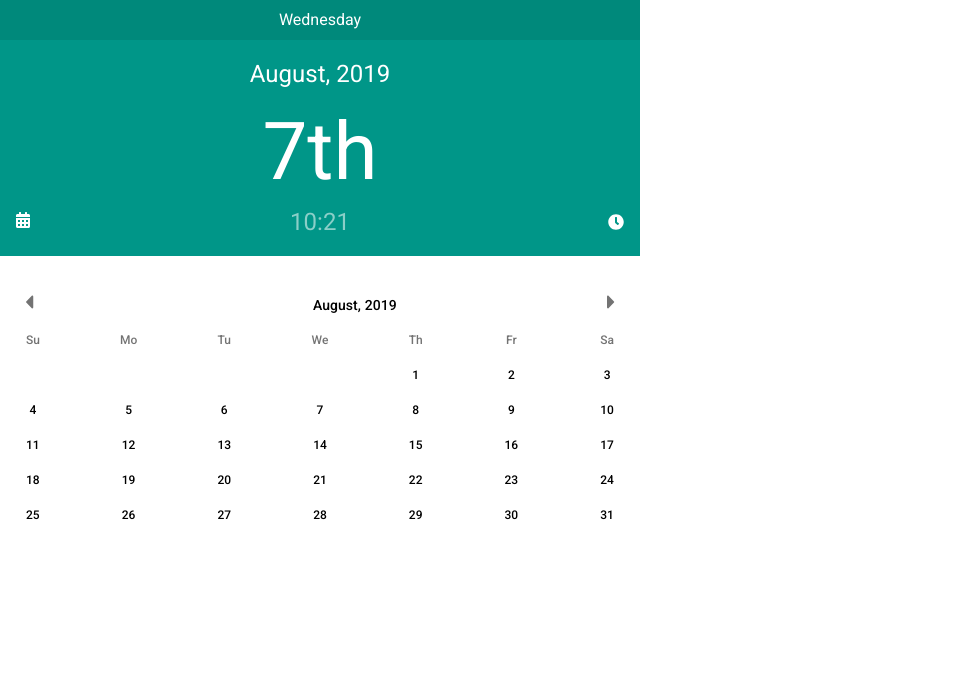
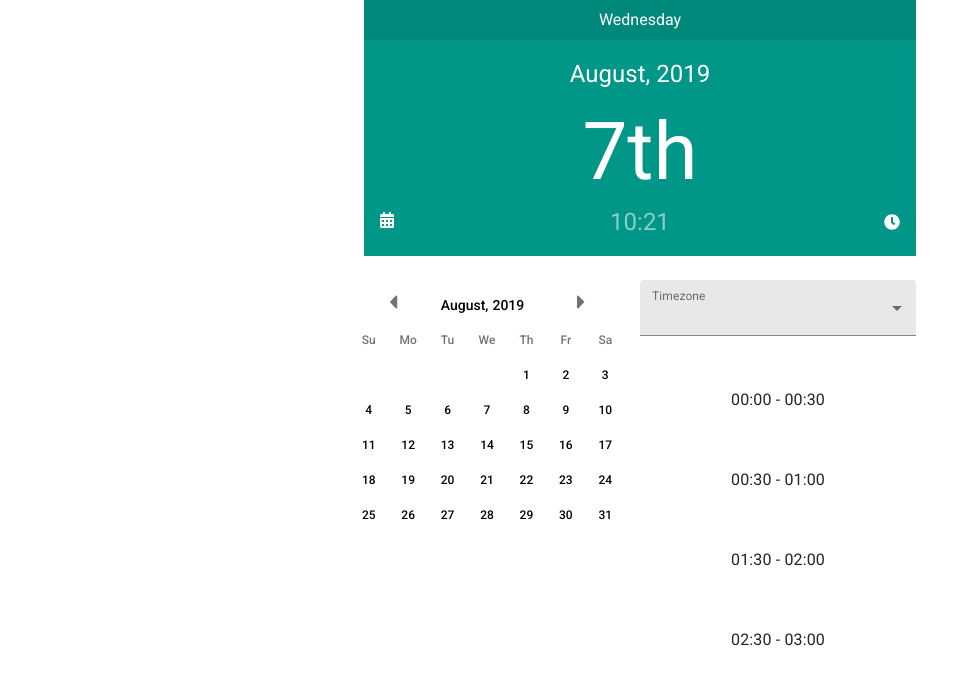
Before and after one commit to wendy-hopla/hopla-calendar-test, a React (Create React App) app: page / in a window 1280 px wide. Shown: the top 684 px of the page, without its empty margins (0-979 px from the left). Built offline with nearby package versions, Linux system fonts and the light colour scheme.

Commit message:
update based from feedback

```diff
--- a/src/component/calendar/Calendar.jsx
+++ b/src/component/calendar/Calendar.jsx
@@ -11,7 +11,15 @@ import CalendarStep from "./CalendarStep";
 import PropTypes from "prop-types";
 import { withStyles } from "@material-ui/core/styles";
 import Select from "@material-ui/core/Select";
-
+import Container from "@material-ui/core/Container";
+//Material UI
+import FilledInput from "@material-ui/core/FilledInput";
+import InputLabel from "@material-ui/core/InputLabel";
+import FormControl from "@material-ui/core/FormControl";
+import List from "@material-ui/core/List";
+import ListItem from "@material-ui/core/ListItem";
+import ListItemText from "@material-ui/core/ListItemText";
+import { Scrollbars } from "react-custom-scrollbars";
 //Bootstrap Grid
 import { Row } from "react-bootstrap";
 import { Col } from "react-bootstrap";
@@ -65,7 +73,36 @@ class Calendar extends Component {
     displayForm: false,
     formContainer: null,
     shown: true,
-    timeShown: true
+    timeShown: true,
+    selectedTimezone: null,
+    timeZone: momentTZ.tz.names(),
+    hourList: [
+      "00:00 - 00:30",
+      "00:30 - 01:00",
+      "01:30 - 02:00",
+      "02:30 - 03:00",
+      "03:30 - 04:00",
+      "04:30 - 05:00",
+      "05:30 - 06:00",
+      "06:30 - 07:00",
+      "07:30 - 08:00",
+      "08:30 - 09:00",
+      "09:30 - 10:00",
+      "10:30 - 11:00",
+      "11:30 - 12:00",
+      "12:30 - 13:00",
+      "13:30 - 14:00",
+      "14:30 - 15:00",
+      "15:30 - 16:00",
+      "16:30 - 17:00",
+      "17:30 - 18:00",
+      "18:30 - 19:00",
+      "19:30 - 20:00",
+      "20:30 - 21:00",
+      "21:30 - 22:00",
+      "22:30 - 23:00",
+      "23:30 - 24:00"
+    ]
   };
 
   renderShowCurrentDay() {
@@ -365,7 +402,7 @@ class Calendar extends Component {
           <span
             onClick={e => {
               this.onDayClick(e, d);
-              this.continue();
+              // this.continue();
             }}
           >
             {d}
@@ -404,7 +441,8 @@ class Calendar extends Component {
     }
 
     return (
-      <section className="body-section">
+      // <section className="body-section">
+      <Container maxWidth="sm">
         {timeSelections}
         <div className="top-header">{this.renderShowCurrentDay()}</div>
         <div className="cover-header">
@@ -437,7 +475,7 @@ class Calendar extends Component {
           </Row>
         </div>
         <Row className="desktop-view">
-          <div className="calendar-column" style={shown}>
+          <Col className="calendar-column" style={shown}>
             <div className="tail-datetime-calendar">
               <div className="calendar-navi">
                 <span
@@ -498,10 +536,60 @@ class Calendar extends Component {
                 </div>
               )}
             </div>
+          </Col>
+          <Col className="timezone-column" style={shown}>
+            <div className="col filter-column">
+              <FormControl variant="filled">
+                <InputLabel>Timezone</InputLabel>
+                <Select
+                  value={this.state.timeZone}
+                  onChange={this.handleChange("timeZone")}
+                  hintText="GMT+2 (South Africa)"
+                  input={
+                    <FilledInput
+                      placeholder="GMT+2 (South Africa)"
+                      name="timeZone"
+                      id="filled-timeZone-simple"
+                    />
+                  }
+                >
+                  <MenuItem>GMT+2 (South Africa)</MenuItem>
+                  {this.state.timeZone.map(data => (
+                    <MenuItem key={data} className="time-list">
+                      <span>{data}</span>
+                      <br />
+                    </MenuItem>
+                  ))}
+                </Select>
+              </FormControl>
+              <List className="hour">
+                <Scrollbars>
+                  {this.state.hourList.map(data => (
+                    <ListItem key={data} className="hour-row">
+                      <ListItemText className="hour-item">
+                        <span
+                          onClick={e => {
+                            //   // this.onTimeClick(e);
+                            this.continue();
+                          }}
+                        >
+                          {data}
+                        </span>
+                      </ListItemText>
+                    </ListItem>
+                  ))}
+                  {/* <HourList hourList={hourList} /> */}
+                </Scrollbars>
+              </List>
+              {/* <Button
+                variant="contained"
+                color="primary"
+                className="button-primary"
+              >
+                BOOK
+              </Button> */}
             </div>
-          <div style={hidden}>
-            {/* this is not to display the calendar table */}
-          </div>
+          </Col>
         </Row>
         <Row className="mobile-view">
           <div className="calendar-column" style={shown}>
@@ -569,27 +657,60 @@ class Calendar extends Component {
             {timeSelections}
           </div>
           <div style={timeHidden} />
-          {/* <Col>
+          <Col>
             <div className="col filter-column">
               <FormControl variant="filled" className={classes.formControl}>
                 <InputLabel>Timezone</InputLabel>
-                    <Select value={this.state.timeZone} onChange={this.handleChange('timeZone')} input={<FilledInput placeholder="GMT+2 (South Africa)" name="timeZone" id="filled-timeZone-simple"/>}>
+                <Select
+                  value={this.state.timeZone}
+                  onChange={this.handleChange("timeZone")}
+                  input={
+                    <FilledInput
+                      placeholder="GMT+2 (South Africa)"
+                      name="timeZone"
+                      id="filled-timeZone-simple"
+                    />
+                  }
+                >
                   <MenuItem>GMT+2 (South Africa)</MenuItem>
-                      {this.state.timeZone.map(data => <MenuItem key={data} className="time-list"><span>{data}</span><br/></MenuItem>)}
+                  {this.state.timeZone.map(data => (
+                    <MenuItem key={data} className="time-list">
+                      <span>{data}</span>
+                      <br />
+                    </MenuItem>
+                  ))}
                 </Select>
               </FormControl>
               <List className="hour">
                 <Scrollbars>
-                    {this.state.hourList.map(data => <ListItem key={data} className="hour-row"><ListItemText className="hour-item">{data}</ListItemText><br/></ListItem>)}
+                  {this.state.hourList.map(data => (
+                    <ListItem key={data} className="hour-row">
+                      <ListItemText className="hour-item">
+                        <span
+                          onClick={e => {
+                            // this.onTimeClick(e);
+                            this.continue();
+                          }}
+                        >
+                          {data}
+                        </span>
+                      </ListItemText>
+                    </ListItem>
+                  ))}
+                  {/* <HourList hourList={hourList} /> */}
                 </Scrollbars>
               </List>
-                  <Button variant="contained" color="primary" className="button-primary">
+              {/* <Button
+                variant="contained"
+                color="primary"
+                className="button-primary"
+              >
                 BOOK
-                  </Button>
+              </Button> */}
             </div>
-                  </Col> */}
+          </Col>
         </Row>
-      </section>
+      </Container>
     );
   }
 }
--- a/src/component/calendar/CalendarStep.jsx
+++ b/src/component/calendar/CalendarStep.jsx
@@ -5,6 +5,7 @@ import "./calendar.css";
 
 //Material UI
 import PropTypes from "prop-types";
+import { makeStyles } from "@material-ui/core/styles";
 import { withStyles } from "@material-ui/core/styles";
 import FilledInput from "@material-ui/core/FilledInput";
 import InputLabel from "@material-ui/core/InputLabel";
@@ -13,6 +14,9 @@ import Select from "@material-ui/core/Select";
 import List from "@material-ui/core/List";
 import ListItem from "@material-ui/core/ListItem";
 import ListItemText from "@material-ui/core/ListItemText";
+import Container from "@material-ui/core/Container";
+import Button from "@material-ui/core/Button";
+import TextField from "@material-ui/core/TextField";
 
 // import { range } from "moment-range";
 //Import Other Components
@@ -53,7 +57,24 @@ const styles = theme => ({
   }
 });
 
-class CalendarStep extends Component {
+const useStyles = makeStyles(theme => ({
+  container: {
+    display: "flex",
+    flexWrap: "wrap"
+  },
+  textField: {
+    marginLeft: theme.spacing(1),
+    marginRight: theme.spacing(1)
+  },
+  dense: {
+    marginTop: theme.spacing(2)
+  },
+  menu: {
+    width: 200
+  }
+}));
+
+export class CalendarStep extends Component {
   state = {
     dateObject: moment(),
     currentDay: null,
@@ -146,6 +167,22 @@ class CalendarStep extends Component {
     const hourList = null;
     const { calendarContainer } = this.state;
 
+    const classes = useStyles;
+    const { name, email, comment } = this.state;
+    const values = {
+      name,
+      email,
+      comment
+    };
+    const setValues = {
+      name,
+      email,
+      comment
+    };
+    const handleChange = name => event => {
+      setValues({ ...values, [name]: event.target.value });
+    };
+
     var shown = {
       display: this.state.shown ? "block" : "none"
     };
@@ -172,7 +209,8 @@ class CalendarStep extends Component {
     }
 
     return (
-      <section className="body-section">
+      // <section className="body-section">
+      <Container maxWidth="sm">
         <div className="top-header">{this.renderShowCurrentDay()}</div>
         <div className="cover-header">
           <div className="month-year">{this.renderShowCurrentMonthYear()}</div>
@@ -204,7 +242,7 @@ class CalendarStep extends Component {
           </Row>
         </div>
         <Row className="desktop-view">
-          <div className="timezone-column" style={shown}>
+          <Col className="timezone-column" style={shown}>
             <div className="col filter-column">
               <FormControl variant="filled">
                 <InputLabel>Timezone</InputLabel>
@@ -235,10 +273,10 @@ class CalendarStep extends Component {
                     <ListItem key={data} className="hour-row">
                       <ListItemText className="hour-item">
                         <span
-                          onClick={e => {
-                            // this.onTimeClick(e);
-                            this.continue();
-                          }}
+                        // onClick={e => {
+                        //   // this.onTimeClick(e);
+                        //   this.continue();
+                        // }}
                         >
                           {data}
                         </span>
@@ -249,20 +287,60 @@ class CalendarStep extends Component {
                 </Scrollbars>
               </List>
             </div>
-          </div>
-          <div style={hidden} />
-          {/* <Col className="form-column">
-          {formContainer}
-          </Col> */}
+          </Col>
+          <Col>
+            <form
+              className={classes.container}
+              desk-form
+              noValidate
+              autoComplete="off"
+            >
+              <TextField
+                id="outlined-name"
+                label="Name"
+                className={classes.textField}
+                value={values.name}
+                onChange={handleChange("name")}
+                margin="normal"
+                variant="outlined"
+              />
+              <TextField
+                id="outlined-name"
+                label="Email"
+                className={classes.textField}
+                value={values.email}
+                onChange={handleChange("email")}
+                margin="normal"
+                variant="outlined"
+              />
+              <TextField
+                id="outlined-name"
+                label="Comment"
+                className={classes.textField}
+                value={values.comment}
+                onChange={handleChange("comment")}
+                margin="normal"
+                variant="outlined"
+              />
+              <Button
+                variant="contained"
+                color="primary"
+                className="button-primary"
+              >
+                BOOK
+              </Button>
+            </form>
+          </Col>
         </Row>
         <Row className="mobile-view mobile-time">
-          <div className="mobile-view-time" style={timeShown}>
-            <div className="col filter-column">
+          <Col className="mobile-view-time" style={shown}>
+            <div className="col filter-column-mobile">
               <FormControl variant="filled">
                 <InputLabel>Timezone</InputLabel>
                 <Select
                   value={this.state.timeZone}
                   onChange={this.handleChange("timeZone")}
+                  hintText="GMT+2 (South Africa)"
                   input={
                     <FilledInput
                       placeholder="GMT+2 (South Africa)"
@@ -286,10 +364,10 @@ class CalendarStep extends Component {
                     <ListItem key={data} className="hour-row">
                       <ListItemText className="hour-item">
                         <span
-                          onClick={e => {
-                            // this.onTimeClick(e);
-                            this.continue();
-                          }}
+                        // onClick={e => {
+                        //   // this.onTimeClick(e);
+                        //   this.continue();
+                        // }}
                         >
                           {data}
                         </span>
@@ -300,13 +378,52 @@ class CalendarStep extends Component {
                 </Scrollbars>
               </List>
             </div>
-          </div>
-          <div style={timeHidden} />
-          {/* <div className="mobile-view-form">
-          {formContainer}
-        </div> */}
+          </Col>
+          <Col>
+            <form
+              className={classes.container}
+              desk-form
+              noValidate
+              autoComplete="off"
+            >
+              <TextField
+                id="outlined-name"
+                label="Name"
+                className={classes.textField}
+                value={values.name}
+                onChange={handleChange("name")}
+                margin="normal"
+                variant="outlined"
+              />
+              <TextField
+                id="outlined-name"
+                label="Email"
+                className={classes.textField}
+                value={values.email}
+                onChange={handleChange("email")}
+                margin="normal"
+                variant="outlined"
+              />
+              <TextField
+                id="outlined-name"
+                label="Comment"
+                className={classes.textField}
+                value={values.comment}
+                onChange={handleChange("comment")}
+                margin="normal"
+                variant="outlined"
+              />
+              <Button
+                variant="contained"
+                color="primary"
+                className="button-primary"
+              >
+                BOOK
+              </Button>
+            </form>
+          </Col>
         </Row>
-      </section>
+      </Container>
     );
   }
 }
--- a/src/component/calendar/WidgetContainer.jsx
+++ b/src/component/calendar/WidgetContainer.jsx
@@ -77,9 +77,9 @@ export class WidgetContainer extends Component {
       case 1:
         return <Calendar nextStep={this.nextStep} />;
       case 2:
-        return <CalendarStep nextStep={this.nextStep} />;
-      case 3:
-        return <CalendarStepThree />;
+        return <CalendarStep />;
+      // case 3:
+      //   return <CalendarStepThree />;
     }
 
     switch (calendarContainer) {
--- a/src/component/calendar/calendar.css
+++ b/src/component/calendar/calendar.css
@@ -46,9 +46,9 @@ body {
 }
 .body-section {
   width: 640px;
-  text-align: center;
+  padding: 16px 32px;
+  margin: 10px auto;
   overflow: hidden;
-  transition: opacity 300ms ease-in;
 }
 .calendar-icon {
   text-align: left;
@@ -69,9 +69,12 @@ body {
 .time-column {
   width: 100%;
 }
+.half-size {
+  max-width: 50%;
+}
 .filter-column {
   display: block;
-  padding: 24px 0 24px 32px;
+  padding: 24px 0 24px 0; /* 32px */
 }
 .calendar-view {
   display: block;
@@ -167,6 +170,7 @@ li.hour-row :hover {
 .calendar-label-right {
   text-align: left;
   padding-left: 4px;
+  width: 32%;
 }
 .tail-datetime-calendar .calendar-navi span:first-child,
 .tail-datetime-calendar .calendar-navi span:last-child {
@@ -411,8 +415,13 @@ li.hour-row :hover {
 .timezone-column {
   width: 100vw;
   flex: 1;
-  margin-right: 28px;
+  /* margin-right: 28px; */
   transition: opacity 300ms ease-in;
+}
+form {
+  margin-left: 0 !important;
+  margin-right: 0 !important;
+  margin-top: 16px !important;
 }
 .makeStyles-container-134 {
   width: 70%;
@@ -459,12 +468,12 @@ form {
 }
 @media (max-width: 700px) {
   .body-section {
-    width: 100vw;
+    width: 91.7vw;
     text-align: center;
   }
   .mobile-time {
-    margin-left: 8px;
-    margin-right: 8px;
+    margin-left: 0px;
+    margin-right: 0px;
   }
   .desktop-view {
     display: none;
@@ -475,10 +484,16 @@ form {
   .mobile-view-time,
   .mobile-view-form {
     width: 100vw;
-    margin-left: -8px;
+    /* margin-left: -8px; */
+    padding-right: 0px;
+    padding-left: 0px;
+  }
+  .filter-column-mobile {
+    padding: 0 0;
   }
   .filter-column {
     padding: 0 0;
+    padding-right: 8px;
   }
   .MuiButton-containedPrimary {
     margin-right: 8px !important;
@@ -572,16 +587,16 @@ form {
     -webkit-border-radius: 50%;
   }
   .tail-datetime-calendar .calendar-navi span.button-next {
-    padding-right: 40px !important;
+    padding-right: 12px !important;
   }
   .tail-datetime-calendar .calendar-navi span.button-prev {
-    padding-left: 40px !important;
+    padding-left: 12px !important;
   }
 }
 @media (min-width: 1024px) {
   .tail-datetime-calendar .calendar-date table tbody tr > *::after {
     top: 3px;
-    left: 33px !important;
+    left: 5px !important;
     width: 29px;
     height: 29px;
     content: "";
```
Lines whose indentation alone changed are shown as unchanged.
